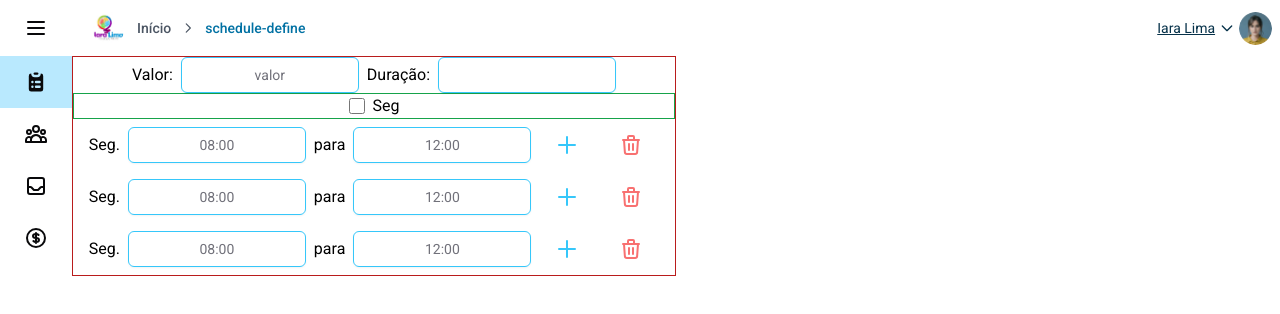
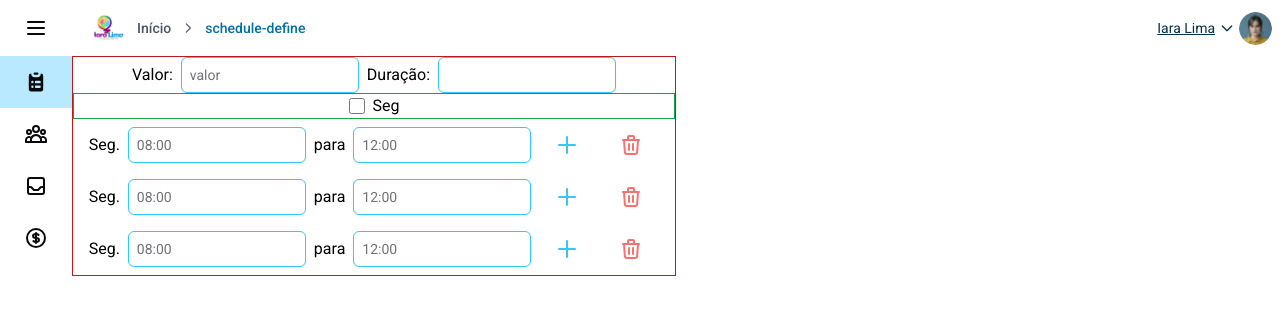
Before and after one commit to serpsi/serpsi-frontend, a Next.js app: page /home/schedule-define in a window 1280 px wide. Shown: the top 314 px of the page. Built offline with nearby package versions, Linux system fonts and the light colour scheme.

Commit message:
:bug: fix: corrigindo problema em import e tirando um text-center desnecessarioo do input

```diff
--- a/src/app/(auth)/login/page.tsx
+++ b/src/app/(auth)/login/page.tsx
@@ -1,5 +1,5 @@
-import { Button } from "@/components/Form/button";
-import { InputText } from "@/components/Form/input";
+import { Button } from "@/components/form/button";
+import { InputText } from "@/components/form/input";
 
 export default function LoginPage() {
 	return (
--- a/src/components/table/data-table.tsx
+++ b/src/components/table/data-table.tsx
@@ -51,7 +51,7 @@
 					<SearchIcon className="h-6 w-6" />
 					<Input
 						id="busca"
-						className="border-0 text-start focus-visible:ring-0"
+						className="border-0 focus-visible:ring-0"
 						placeholder="Procurar por nome..."
 						value={
 							(table
--- a/src/components/table/pagination-table.tsx
+++ b/src/components/table/pagination-table.tsx
@@ -45,7 +45,7 @@
 					<span>Página</span>
 					<Input
 						id="pagination"
-						className="mx-2 inline w-8 rounded-xl text-gray-500"
+						className="mx-2 inline w-8 rounded-xl text-gray-500 text-center"
 						onKeyDown={(e) => {
 							e.key === "Enter"
 								? changePage(Number(e.currentTarget.value))
--- a/src/components/ui/input.tsx
+++ b/src/components/ui/input.tsx
@@ -11,7 +11,7 @@
       <input
         type={type}
         className={cn(
-          "flex h-9 w-full rounded-md border border-input bg-transparent px-2 py-1 text-sm text-center shadow-sm transition-colors file:border-0 file:bg-transparent file:text-sm file:font-medium file:text-foreground placeholder:text-muted-foreground focus-visible:outline-none focus-visible:ring-1 focus-visible:ring-ring disabled:cursor-not-allowed disabled:opacity-50",
+          "flex h-9 w-full rounded-md border border-input bg-transparent px-2 py-1 text-sm shadow-sm transition-colors file:border-0 file:bg-transparent file:text-sm file:font-medium file:text-foreground placeholder:text-muted-foreground focus-visible:outline-none focus-visible:ring-1 focus-visible:ring-ring disabled:cursor-not-allowed disabled:opacity-50",
           className
         )}
         ref={ref}
```
